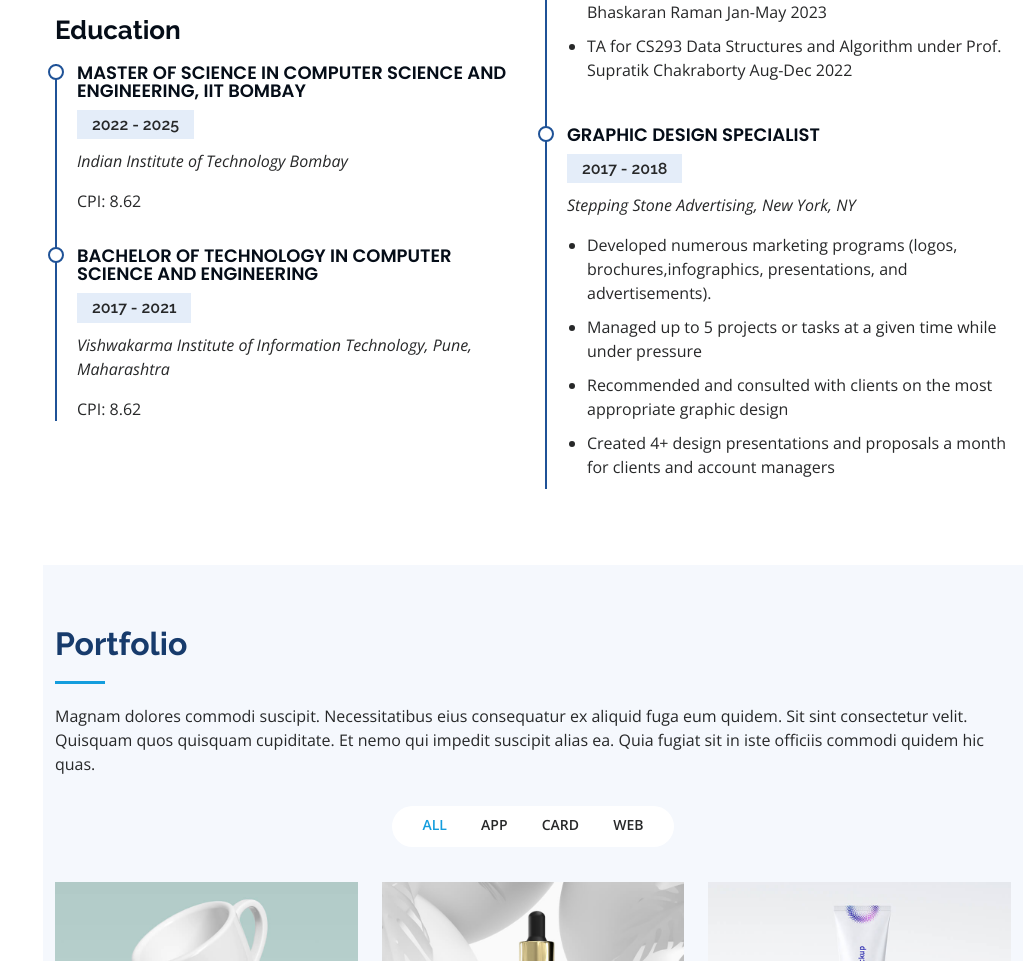
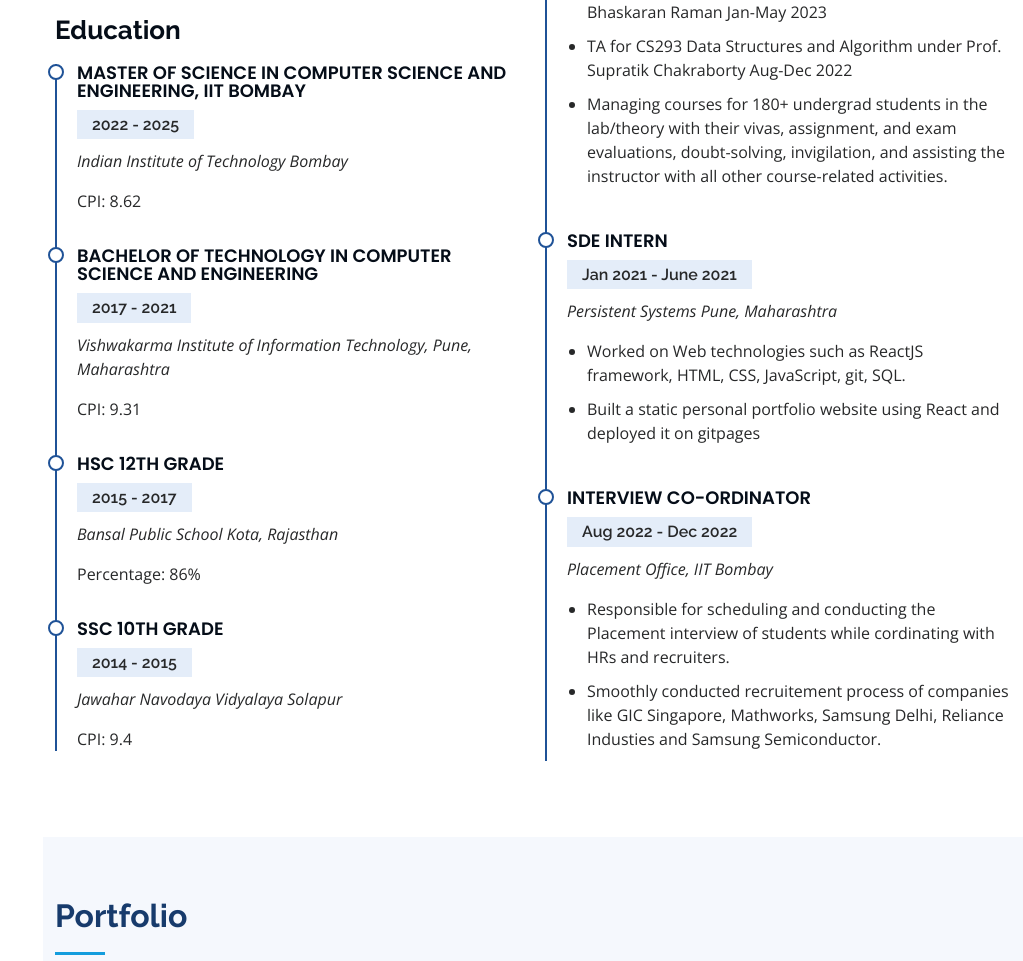
Before and after one commit to onkarkadam158/onkarkadam158.github.io, a plain HTML site: page index.html in a window 1280 px wide. Shown: the part 3010-3971 px from the top of the page, without its empty margins (257-1280 px from the left). Drawn offline with nearby package versions, Linux system fonts and the light colour scheme.

Commit message:
new website4

```diff
--- a/index.html
+++ b/index.html
@@ -48,11 +48,11 @@
         <img src="assets/img/profile-img.jpg" alt="" class="img-fluid rounded-circle">
         <h1 class="text-light"><a href="index.html">Omkar Kadam</a></h1>
         <div class="social-links mt-3 text-center">
-          <a href="#" class="twitter"><i class="bx bxl-twitter"></i></a>
-          <a href="#" class="facebook"><i class="bx bxl-facebook"></i></a>
-          <a href="#" class="instagram"><i class="bx bxl-instagram"></i></a>
+          <a href="https://x.com/OmkarKadam158" class="twitter"><i class="bx bxl-twitter"></i></a>
+          <a href="https://www.facebook.com/onkar.kadam.397/" class="facebook"><i class="bx bxl-facebook"></i></a>
+          <a href="https://www.instagram.com/onkarrkadam/" class="instagram"><i class="bx bxl-instagram"></i></a>
           <a href="#" class="google-plus"><i class="bx bxl-skype"></i></a>
-          <a href="#" class="linkedin"><i class="bx bxl-linkedin"></i></a>
+          <a href="https://www.linkedin.com/in/omkarkadam158/" class="linkedin"><i class="bx bxl-linkedin"></i></a>
         </div>
       </div>
 
@@ -268,11 +268,27 @@
               <p><em> Indian Institute of Technology Bombay</em></p>
               <p>CPI: 8.62</p>
             </div>
+
             <div class="resume-item">
               <h4>Bachelor of Technology in Computer Science and Engineering</h4>
               <h5>2017 - 2021</h5>
               <p><em>Vishwakarma Institute of Information Technology, Pune, Maharashtra</em></p>
-              <p>CPI: 8.62</p>
+              <p>CPI: 9.31</p>
+            </div>
+
+            <div class="resume-item">
+              <h4>HSC 12th Grade</h4>
+              <h5>2015 - 2017</h5>
+              <p><em>Bansal Public School Kota, Rajasthan</em></p>
+              <p>Percentage: 86%</p>
+            </div>
+            <div class="resume-item">
+              <h4>SSC 10th Grade</h4>
+              <h5>2014 - 2015</h5>
+              <p><em>Jawahar Navodaya Vidyalaya Solapur</em></p>
+              <p>CPI: 9.4</p>
+
+
             </div>
           </div>
           <div class="col-lg-6" data-aos="fade-up" data-aos-delay="100">
@@ -286,17 +302,25 @@
                 <li>TA for CS699 Software Lab under Prof. Bhaskaran Raman Aug-Dec 2023</li>
                 <li>TA for CS224 + CS252 Computer Networks under Prof. Bhaskaran Raman Jan-May 2023 </li>
                 <li>TA for CS293 Data Structures and Algorithm under Prof. Supratik Chakraborty Aug-Dec 2022</li>
+                <li>Managing courses for 180+ undergrad students in the lab/theory with their vivas, assignment, and exam evaluations, doubt-solving, invigilation, and assisting the instructor with all other course-related activities.</li>
               </ul>
             </div>
             <div class="resume-item">
-              <h4>Graphic design specialist</h4>
-              <h5>2017 - 2018</h5>
-              <p><em>Stepping Stone Advertising, New York, NY</em></p>
+              <h4>SDE Intern</h4>
+              <h5>Jan 2021 - June 2021</h5>
+              <p><em>Persistent Systems Pune, Maharashtra</em></p>
               <ul>
-                <li>Developed numerous marketing programs (logos, brochures,infographics, presentations, and advertisements).</li>
-                <li>Managed up to 5 projects or tasks at a given time while under pressure</li>
-                <li>Recommended and consulted with clients on the most appropriate graphic design</li>
-                <li>Created 4+ design presentations and proposals a month for clients and account managers</li>
+                <li>Worked on Web technologies such as ReactJS framework, HTML, CSS, JavaScript, git, SQL.</li>
+                <li>Built a static personal portfolio website using React and deployed it on gitpages</li>
+              </ul>
+            </div>
+            <div class="resume-item">
+              <h4>Interview Co-ordinator</h4>
+              <h5>Aug 2022 - Dec 2022</h5>
+              <p><em>Placement Office, IIT Bombay</em></p>
+              <ul>
+                <li>Responsible for scheduling and conducting the Placement interview of students while cordinating with HRs and recruiters.</li>
+                <li>Smoothly conducted recruitement process of companies like GIC Singapore, Mathworks, Samsung Delhi, Reliance Industies and Samsung Semiconductor. </li>
               </ul>
             </div>
           </div>
```
Also changed, not shown: inner-page.html (+4 -4 lines), portfolio-details.html (+4 -4 lines).
